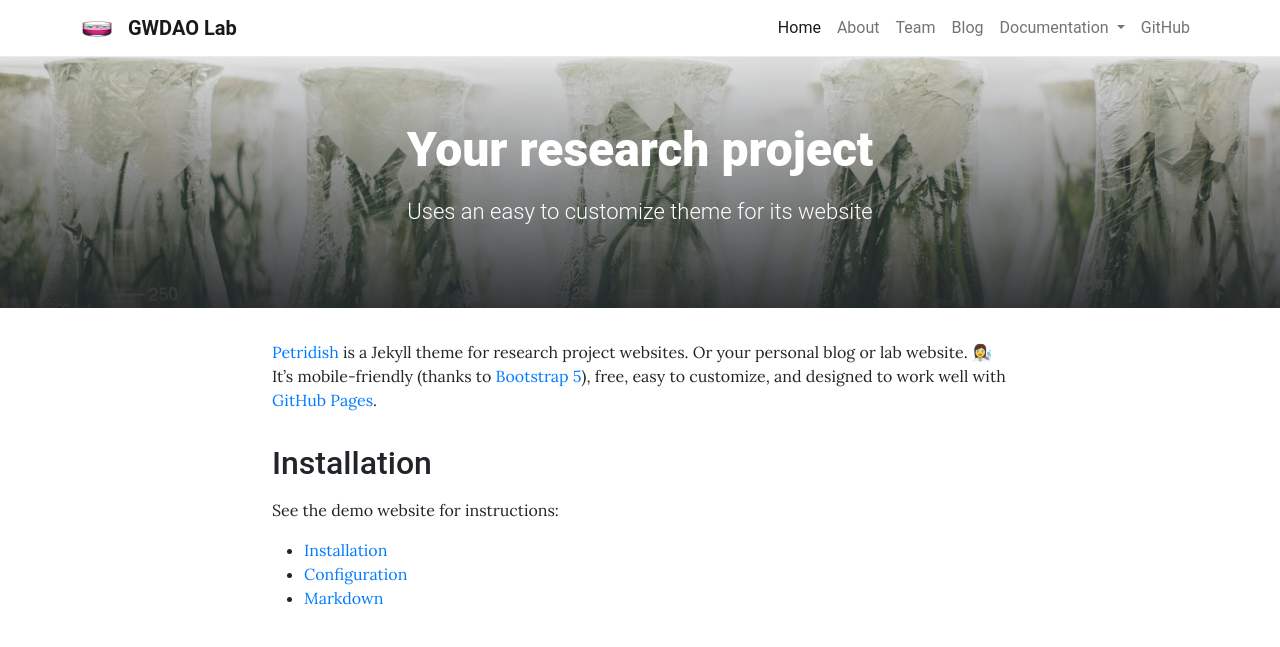
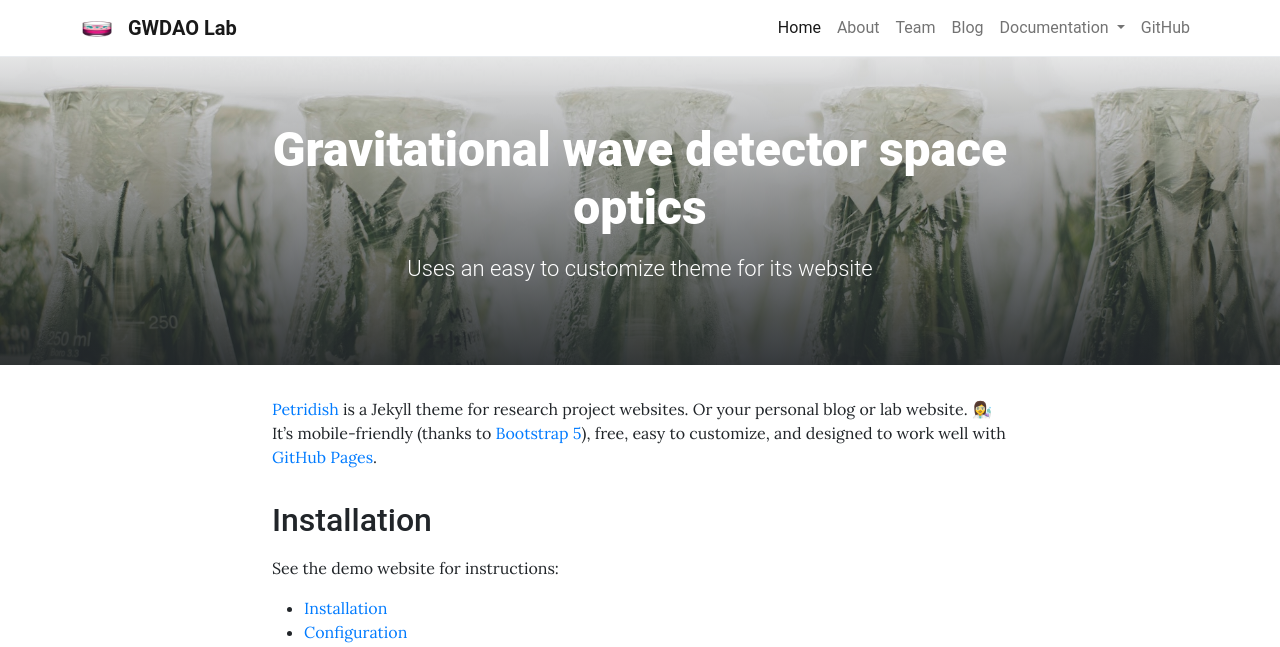
Before and after one commit to jgpark84/testpage, a Jekyll site: the page built from pages/home.md, in a window 1280 px wide and 900 px high, cut to the strip 0-647 px from the top of the window. Built offline with Jekyll 4.4.1, drawn with Linux system fonts in a browser that asks for light colours.

Commit message:
Update home.md

```diff
--- a/pages/home.md
+++ b/pages/home.md
@@ -1,6 +1,6 @@
 ---
 layout: home
-title: Your research project
+title: Gravitational wave detector space optics
 description: Uses an easy to customize theme for its website
 background: /assets/theme/images/chuttersnap-146799-unsplash.jpg
 permalink: /
```
